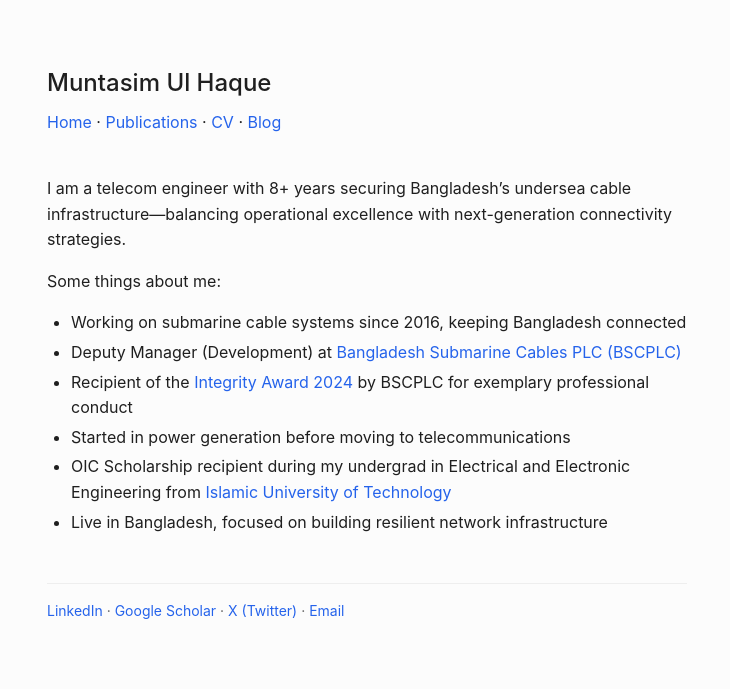
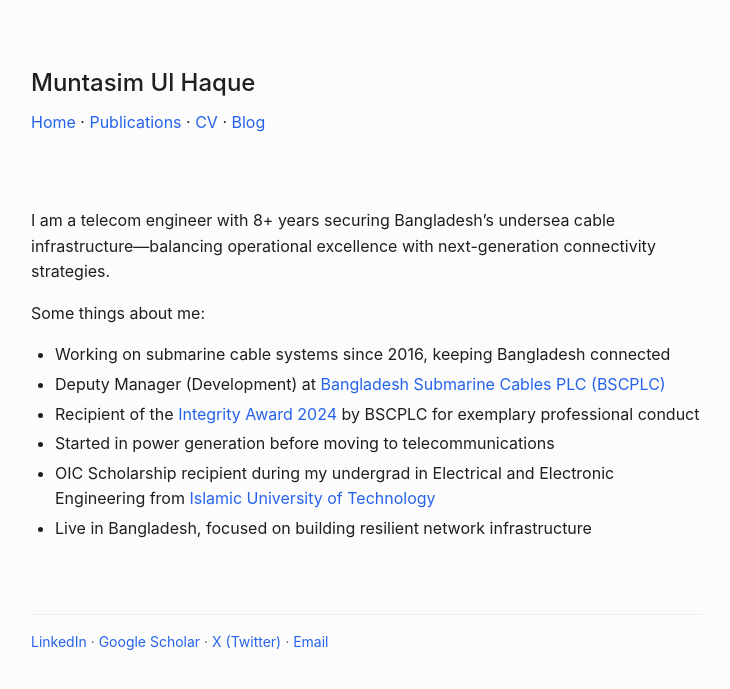
Before and after one commit to muntasimulhaque/muntasimulhaque.github.io, a Jekyll site: the page built from index.md, in a window 1280 px wide. Shown: the top 689 px of the page, without its empty margins (273-1003 px from the left). Built offline with Jekyll 4.4.1, drawn with Linux system fonts in a browser that asks for light colours.

Commit message:
Update style.css
refactor: implement CSS Grid layout and clean up styles

- Add CSS Grid for layout
- Implement CSS variables for colors and spacing
- Remove duplicate styles and !important declarations
- Clean up and organize CSS structure

```diff
--- a/assets/css/style.css
+++ b/assets/css/style.css
@@ -1,3 +1,17 @@
+:root {
+  /* Colors */
+  --color-text: #1f1f1f;
+  --color-background: #fcfcfc;
+  --color-link: #2563eb;
+  --color-muted: #666;
+  --color-border: #eee;
+
+  /* Layout */
+  --content-width: 42rem;
+  --grid-padding: 1rem;
+  --vertical-spacing: 4rem;
+}
+
 * {
   margin: 0;
   padding: 0;
@@ -8,32 +22,37 @@
   font-family: -apple-system, BlinkMacSystemFont, "Segoe UI", Roboto, Helvetica, Arial, sans-serif;
   font-size: 16px;
   line-height: 1.6;
-  color: #1f1f1f;
-  background-color: #fcfcfc;
-  max-width: 42rem;
-  margin: 0 auto;
-  padding: 4rem 1rem 5rem;
+  color: var(--color-text);
+  background-color: var(--color-background);
+
+  /* Grid Layout */
+  display: grid;
+  grid-template-columns:
+    minmax(var(--grid-padding), 1fr)
+    minmax(0, var(--content-width))
+    minmax(var(--grid-padding), 1fr);
+  margin: 0;
+  padding: var(--vertical-spacing) 0 calc(var(--vertical-spacing) + 1rem);
 }
 
-/* Site header styling with stronger specificity */
+/* Site header styling */
 .site-header {
+  grid-column: 2;
   margin-bottom: 2.5rem;
 }
 
-/* Make the site title reasonably sized - not too large, not too small */
 .site-header .site-title {
   display: block;
-  font-size: 1.5rem !important; /* Reduced from 2.5rem to a more balanced size */
-  font-weight: 500 !important; /* Slightly reduced from 700 */
+  font-size: 1.5rem;
+  font-weight: 500;
   margin-bottom: 0.5rem;
-  color: #1f1f1f !important; /* Same as body text */
-  text-decoration: none !important; /* No underline */
+  color: var(--color-text);
+  text-decoration: none;
 }
 
-/* Ensure the site title doesn't get underlined on hover */
 .site-header .site-title:hover {
-  text-decoration: none !important;
-  color: #1f1f1f !important;
+  text-decoration: none;
+  color: var(--color-text);
 }
 
 .site-nav {
@@ -42,7 +61,7 @@
 }
 
 .site-nav a {
-  color: #2563eb; /* Consistent blue color for all nav links */
+  color: var(--color-link);
   text-decoration: none;
 }
 
@@ -50,14 +69,19 @@
   text-decoration: underline;
 }
 
-/* Ensure Home link has the same styling as other nav links */
-.site-nav a[href="/"] {
-  color: #2563eb !important;
+/* Main content area */
+main {
+  grid-column: 2;
 }
 
-.site-nav a[href="/"]:hover {
-  text-decoration: underline;
-  color: #2563eb !important;
+/* Footer */
+footer {
+  grid-column: 2;
+  margin-top: 3rem;
+  font-size: 0.875rem;
+  color: var(--color-muted);
+  border-top: 1px solid var(--color-border);
+  padding-top: 1rem;
 }
 
 /* Typography */
@@ -65,7 +89,7 @@
   font-size: 1.875rem;
   font-weight: 600;
   margin-bottom: 1rem;
-  line-height: 1.4; /* Added adjusted line height for headings */
+  line-height: 1.4;
 }
 
 h3 {
@@ -73,7 +97,7 @@
   font-weight: 600;
   margin-top: 1.5rem;
   margin-bottom: 0.75rem;
-  line-height: 1.4; /* Added adjusted line height for headings */
+  line-height: 1.4;
 }
 
 h4 {
@@ -81,12 +105,12 @@
   font-weight: 600;
   margin-top: 1.25rem;
   margin-bottom: 0.5rem;
-  line-height: 1.4; /* Added adjusted line height for headings */
+  line-height: 1.4;
 }
 
 /* Post title specific styling */
 .post h2 {
-  line-height: 1.4; /* Adjusted line spacing for post titles */
+  line-height: 1.4;
   margin-bottom: 0.5rem;
 }
 
@@ -117,7 +141,7 @@
 
 /* Links */
 a {
-  color: #2563eb;
+  color: var(--color-link);
   text-decoration: none;
 }
 
@@ -130,24 +154,11 @@
   display: none;
 }
 
-/* Footer styling */
-footer {
-  margin-top: 3rem;
-  font-size: 0.875rem;
-  color: #666;
-  border-top: 1px solid #eee;
-  padding-top: 1rem;
-}
-
 /* Blog post specific styles */
 .post-date {
-  color: #666;
+  color: var(--color-muted);
   margin-bottom: 1.5rem;
   font-size: 0.95rem;
-}
-
-.post h2 {
-  margin-bottom: 0.5rem;
 }
 
 .back-to-blog {
@@ -166,7 +177,7 @@
 }
 
 .post-meta {
-  color: #666;
+  color: var(--color-muted);
   font-size: 0.95rem;
   margin-bottom: 0.25rem;
 }
@@ -187,7 +198,7 @@
 }
 
 .cv-section h2 {
-  border-bottom: 1px solid #eee;
+  border-bottom: 1px solid var(--color-border);
   padding-bottom: 0.25rem;
 }
 
@@ -196,7 +207,7 @@
 }
 
 .cv-date {
-  color: #666;
+  color: var(--color-muted);
   font-size: 0.95rem;
 }
 
@@ -222,7 +233,7 @@
 
 /* Blockquotes */
 blockquote {
-  border-left: 4px solid #eee;
+  border-left: 4px solid var(--color-border);
   padding-left: 1rem;
   margin-left: 0;
   margin-right: 0;
@@ -251,30 +262,18 @@
 figcaption {
   font-size: 0.9rem;
   text-align: center;
-  color: #666;
+  color: var(--color-muted);
   margin-top: 0.5rem;
 }
 
 /* Responsive adjustments */
 @media (max-width: 600px) {
-  body {
-    padding: 2rem 1rem;
+  :root {
+    --grid-padding: 0.75rem;
+    --vertical-spacing: 2rem;
   }
 
   img {
     margin: 1rem auto;
   }
 }
-
-/* Override the special styling for home link that was causing color inconsistency */
-a[href="/"] {
-  display: inline;
-  margin-top: 0;
-  font-size: inherit;
-  color: #2563eb !important;
-}
-
-a[href="/"]:hover {
-  color: #2563eb !important;
-  text-decoration: underline;
-}
```
